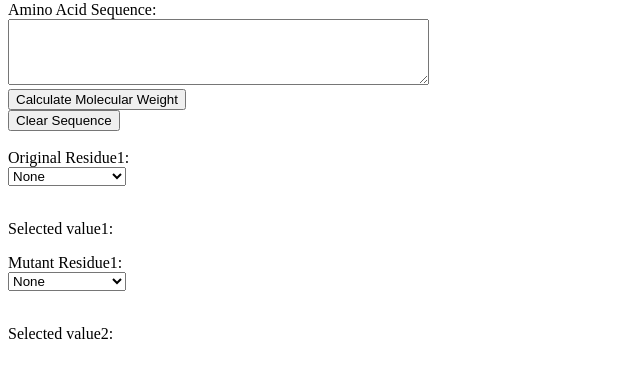
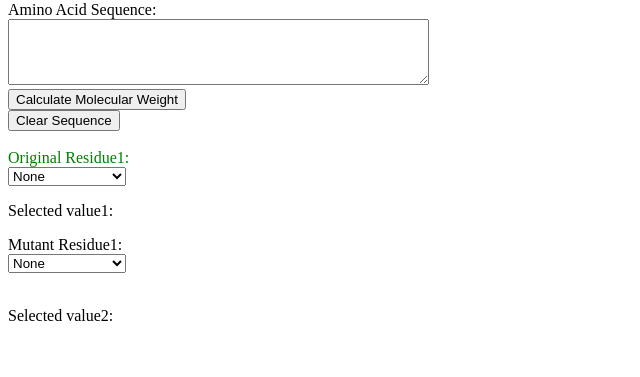
Before and after one commit to elwy-abdelkader/elwy, a plain HTML site: page index.html in a window 1280 px wide. Shown: the part 79-456 px from the top of the page, without its empty margins (0-640 px from the left). Drawn offline with Linux system fonts and the light colour scheme.

Commit message:
Update index.html

```diff
--- a/index.html
+++ b/index.html
@@ -14,7 +14,7 @@
 <br>
 <br>
  <form>
-    <label for="dropdown1">Original Residue1:</label><br>
+    <label for="dropdown1"><label style="color: green;">Original Residue1:</label><br>
     <select id="dropdown1" onchange="selectValue1()">
       <option value="">Select an option</option>
       <option value="0" selected>None</option>
@@ -155,6 +155,6 @@
       document.getElementById("sequence").value = "";
 	  document.getElementById("result").innerHTML = "";
     }
-	</script>
+  </script>
 </body>
 </html>
```
